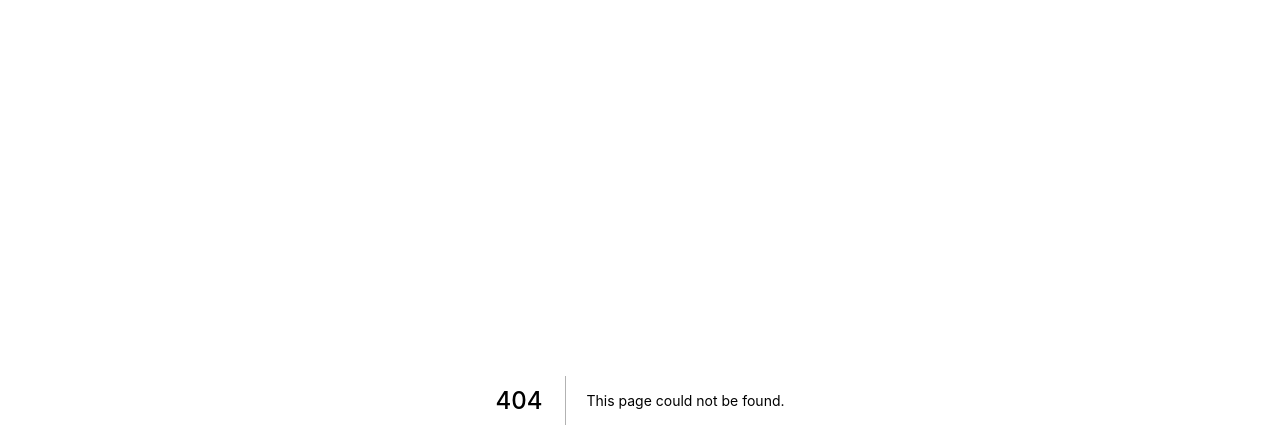
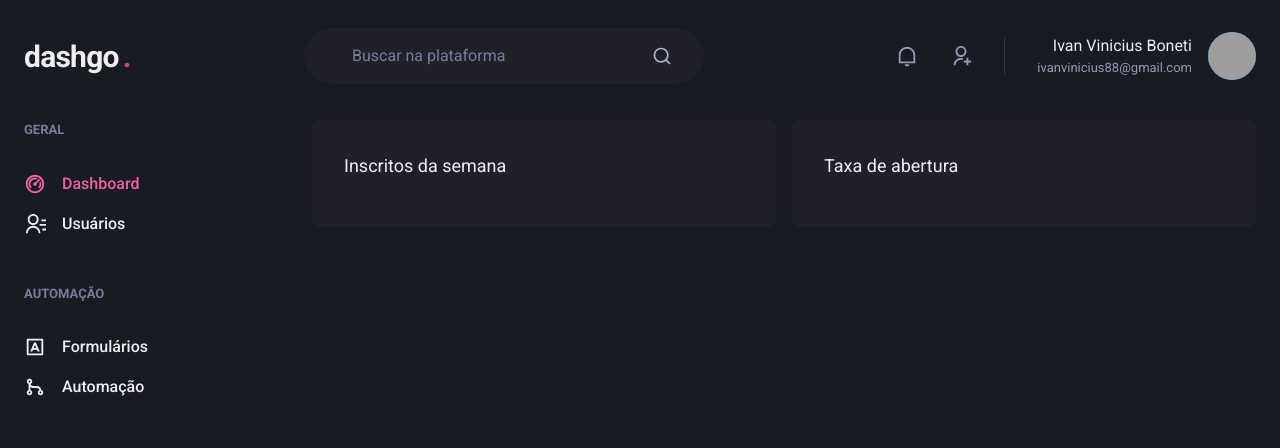
Before and after one commit to ivanvinicius/dashgo, a Next.js app: page /dashboard in a window 1280 px wide. Before the commit this address had no page. Shown: the top 448 px of the page. Built offline with nearby package versions, Linux system fonts and the light colour scheme; grey boxes are pictures that could not be loaded.

Commit message:
feat: SignIn and Dashboard pages style

```diff
--- a/package.json
+++ b/package.json
@@ -12,10 +12,13 @@
     "@chakra-ui/react": "^1.8.6",
     "@emotion/react": "^11.8.2",
     "@emotion/styled": "^11.8.1",
+    "apexcharts": "^3.33.2",
     "framer-motion": "^6.2.8",
     "next": "12.1.0",
     "react": "17.0.2",
-    "react-dom": "17.0.2"
+    "react-apexcharts": "^1.4.0",
+    "react-dom": "17.0.2",
+    "react-icons": "^4.3.1"
   },
   "devDependencies": {
     "@types/node": "^17.0.21",
--- /dev/null
+++ b/src/components/Header.tsx
@@ -0,0 +1,83 @@
+import { Flex, Input, Text, Icon, HStack, Box, Avatar } from '@chakra-ui/react'
+import { RiNotificationLine, RiSearchLine, RiUserAddLine } from 'react-icons/ri'
+
+export function Header() {
+  return (
+    <Flex
+      as="header"
+      w="100%"
+      maxW={1480}
+      h="20"
+      mt="4"
+      px="6"
+      mx="auto"
+      align="center"
+    >
+      <Text fontSize="3xl" fontWeight="bold" letterSpacing="tight" width="64">
+        dashgo
+        <Text as="span" ml="1" color="pink.500">
+          .
+        </Text>
+      </Text>
+      <Flex
+        as="label"
+        htmlFor="search"
+        flex="1"
+        py="4"
+        px="8"
+        ml="6"
+        maxW={400}
+        align="center"
+        color="gray.200"
+        position="relative"
+        bg="gray.800"
+        borderRadius="full"
+      >
+        <Input
+          id="search"
+          name="search"
+          type="text"
+          color="gray.50"
+          variant="unstyled"
+          px="4"
+          mr="4"
+          placeholder="Buscar na plataforma"
+          _placeholder={{
+            color: 'gray.400'
+          }}
+        />
+        <Icon as={RiSearchLine} fontSize="20" />
+      </Flex>
+
+      <Flex align="center" ml="auto">
+        <HStack
+          spacing="8"
+          mx="8"
+          pr="8"
+          py="2"
+          color="gray.300"
+          borderRightWidth={1}
+          borderColor="gray.700"
+        >
+          <Icon as={RiNotificationLine} fontSize="22" />
+          <Icon as={RiUserAddLine} fontSize="22" />
+        </HStack>
+
+        <Flex align="center">
+          <Box mr="4" textAlign="right">
+            <Text>Ivan Vinicius Boneti</Text>
+            <Text color="gray.300" fontSize="small">
+              ivanvinicius88@gmail.com
+            </Text>
+          </Box>
+
+          <Avatar
+            size="md"
+            name="Ivan Vinicius Boneti"
+            src="https://github.com/ivanvinicius.png"
+          />
+        </Flex>
+      </Flex>
+    </Flex>
+  )
+}
--- /dev/null
+++ b/src/components/Sidebar.tsx
@@ -0,0 +1,67 @@
+import { Box, Stack, Text, Link, Icon } from '@chakra-ui/react'
+import {
+  RiContactsLine,
+  RiDashboard2Line,
+  RiGitMergeLine,
+  RiInputMethodLine
+} from 'react-icons/ri'
+
+export function Sidebar() {
+  return (
+    <Box as="aside" w="64" mr="8">
+      <Stack spacing="12" align="flex-start">
+        <Box>
+          <Text
+            textTransform="uppercase"
+            fontWeight="bold"
+            fontSize="small"
+            color="gray.400"
+          >
+            Geral
+          </Text>
+          <Stack spacing="4" mt="8" align="stretch">
+            <Link display="flex" alignItems="center" color="pink.400">
+              <Icon as={RiDashboard2Line} fontSize="22" />
+              <Text ml="4" fontWeight="medium">
+                Dashboard
+              </Text>
+            </Link>
+
+            <Link display="flex" alignItems="center">
+              <Icon as={RiContactsLine} fontSize="22" />
+              <Text ml="4" fontWeight="medium">
+                Usuários
+              </Text>
+            </Link>
+          </Stack>
+        </Box>
+
+        <Box>
+          <Text
+            textTransform="uppercase"
+            fontWeight="bold"
+            fontSize="small"
+            color="gray.400"
+          >
+            Automação
+          </Text>
+          <Stack spacing="4" mt="8" align="stretch">
+            <Link display="flex" alignItems="center">
+              <Icon as={RiInputMethodLine} fontSize="22" />
+              <Text ml="4" fontWeight="medium">
+                Formulários
+              </Text>
+            </Link>
+
+            <Link display="flex" alignItems="center">
+              <Icon as={RiGitMergeLine} fontSize="22" />
+              <Text ml="4" fontWeight="medium">
+                Automação
+              </Text>
+            </Link>
+          </Stack>
+        </Box>
+      </Stack>
+    </Box>
+  )
+}
--- /dev/null
+++ b/src/pages/dashboard.tsx
@@ -0,0 +1,50 @@
+import { Box, Flex, SimpleGrid, Text } from '@chakra-ui/react'
+import Chart from 'react-apexcharts'
+
+import { Header } from '../components/Header'
+import { Sidebar } from '../components/Sidebar'
+
+const chartOptions = {}
+const chartSeries = [
+  {
+    name: 'series1',
+    data: [21, 30, 10, 45, 54, 89, 98, 33]
+  }
+]
+
+export default function Dashboard() {
+  return (
+    <Flex direction="column" h="100vh">
+      <Header />
+
+      <Flex w="100%" mx="auto" my="6" px="6" maxW={1480}>
+        <Sidebar />
+
+        <SimpleGrid
+          flex="1"
+          gap="4"
+          minChildWidth="320px"
+          alignItems="flex-start"
+        >
+          <Box p="8" bg="gray.800" borderRadius={8}>
+            <Text fontSize="lg" mb="4">
+              Inscritos da semana
+            </Text>
+
+            {/* <Chart
+              options={chartOptions}
+              series={chartSeries}
+              type="area"
+              height={160}
+            /> */}
+          </Box>
+          <Box p="8" bg="gray.800" borderRadius={8}>
+            <Text fontSize="lg" mb="4">
+              Taxa de abertura
+            </Text>
+          </Box>
+        </SimpleGrid>
+      </Flex>
+    </Flex>
+  )
+}
```
Also changed, not shown: src/components/Form/Input.tsx (added, +31 -0 lines), src/pages/index.tsx (+25 -4 lines), 1 other file (tests, documents, lock files or other folders).
